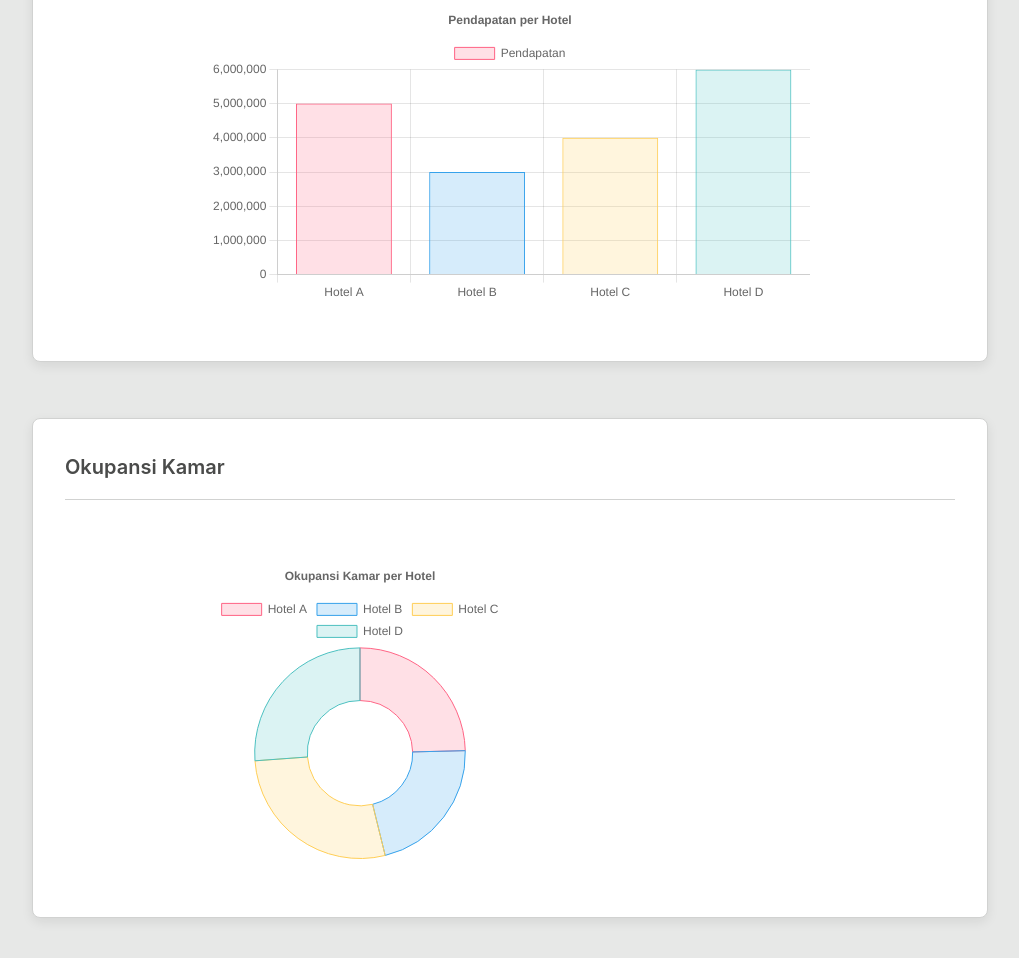
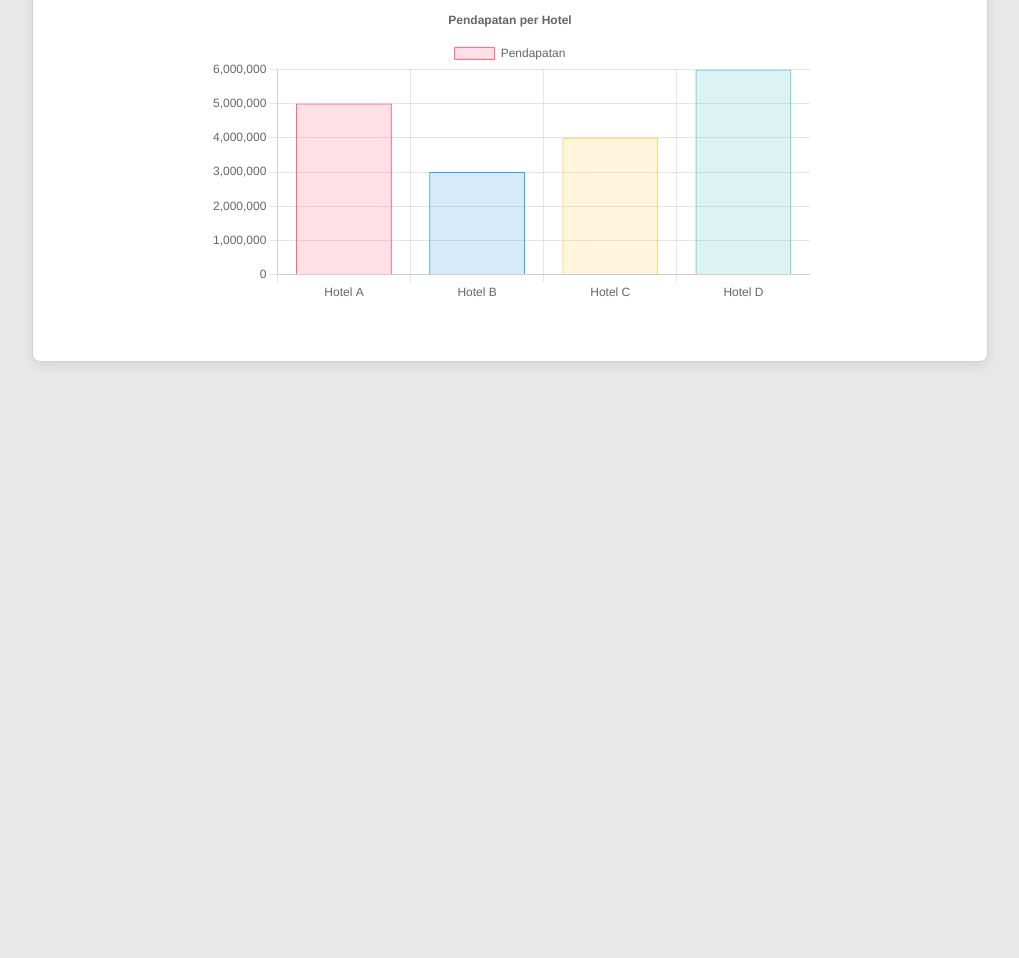
Before and after one commit to alfihzql/PBW-Kelompok3, a website: page reports.html in a window 1280 px wide. Shown: the part 834-1792 px from the top of the page, without its empty margins (260-1279 px from the left). After the commit the page ends 1260 px from the top, so only its background shows below. Drawn offline with nearby package versions, Linux system fonts and the light colour scheme.

Commit message:
dashboard admin new

```diff
--- a/js/script.js
+++ b/js/script.js
@@ -564,7 +564,7 @@ function initReports() {
     // Inisialisasi grafik
     const bookingChartCtx = document.getElementById('bookingChart').getContext('2d');
     const revenueChartCtx = document.getElementById('revenueChart').getContext('2d');
-    const occupancyChartCtx = document.getElementById('occupancyChart').getContext('2d');
+
 
     // Grafik Trend Pemesanan
     const bookingChart = new Chart(bookingChartCtx, {
--- a/reports.html
+++ b/reports.html
@@ -92,22 +92,11 @@
                             <canvas id="revenueChart"></canvas>
                         </div>
                     </div>
-
-                    <!-- Okupansi Kamar -->
-                    <div class="card chart-card">
-                        <div class="card-header">
-                            <div class="card-title">Okupansi Kamar</div>
-                        </div>
-                        <div class="chart-container">
-                            <canvas id="occupancyChart"></canvas>
-                        </div>
-                    </div>
                 </div>
             </div>
         </div>
-    </div>
 
-    <script src="/js/script.js"></script>
+        <script src="/js/script.js"></script>
 </body>
 
 </html>
```
Also changed, not shown: hotels.html (+2 -2 lines).
